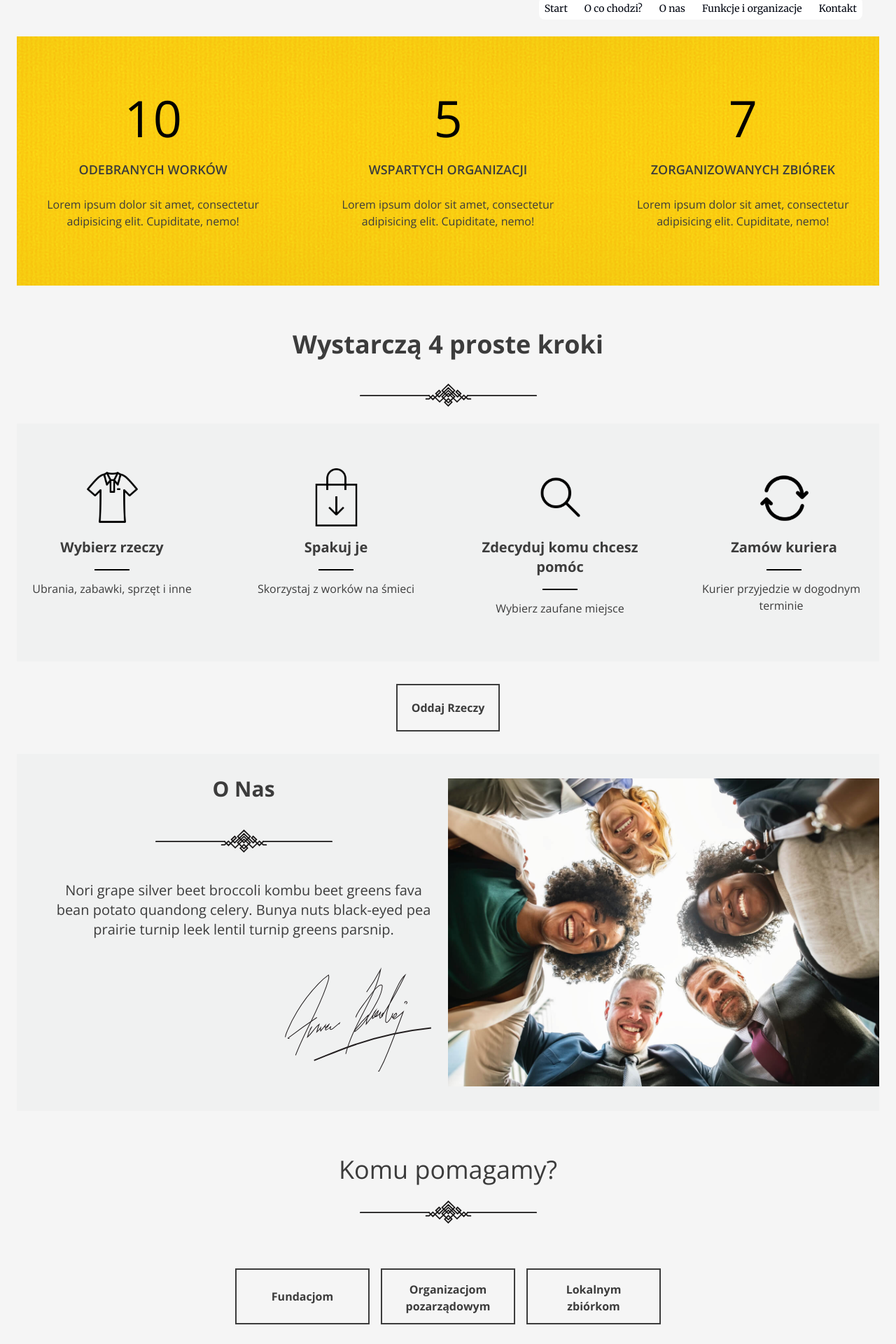
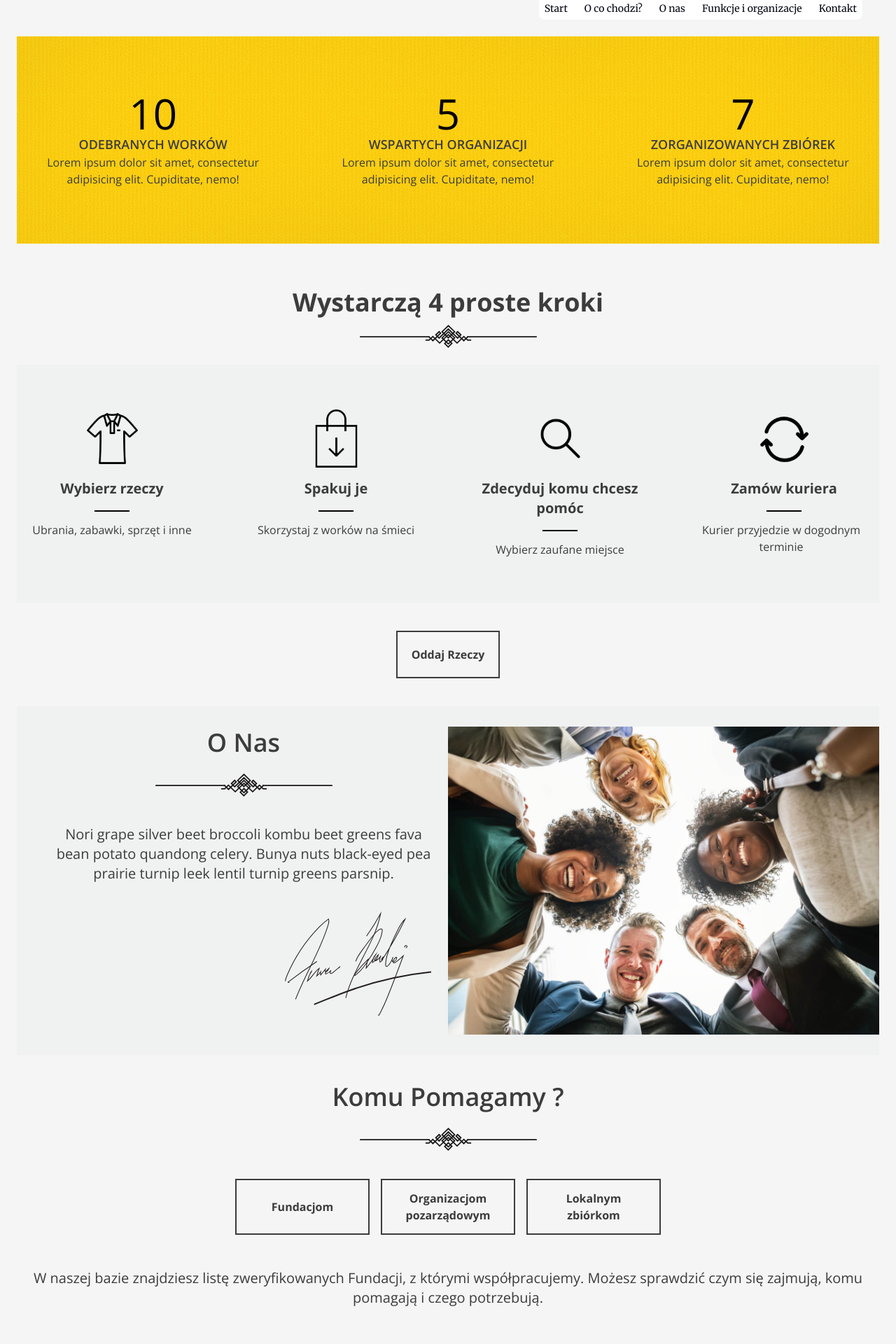
Before and after one commit to sabaudianin/OddajRzeczy, a React (Vite) app: page /#/ in a window 1280 px wide. Shown: the part 80-2000 px from the top of the page at 70% size. Built offline with nearby package versions, Linux system fonts and the light colour scheme.

Commit message:
Basic Refactoring

```diff
--- a/src/components/main_sections/About.jsx
+++ b/src/components/main_sections/About.jsx
@@ -1,14 +1,14 @@
 import React from 'react';
 import People from '../../assets/People.jpg';
-import Decoration from '../../assets/Decoration.svg';
+
 import Signature from '../../assets/Signature.svg';
+import Decor from "./Decor.jsx";
 
 const About = () => {
     return (
-        <section className="flex flex-col lg:flex-row items-center justify-between  bg-primary">
+        <section className=" mt-10 flex flex-col lg:flex-row items-center justify-between  bg-primary">
             <div className="lg:w-1/2 lg:pl-8 mt-8 lg:mt-0 flex flex-col justify-center py-8">
-                <h2 className="text-3xl font-bold mb-4">O Nas</h2>
-                <img src={Decoration} alt="decor" className="mx-auto py-6"/>
+                <Decor text=" O Nas "/>
                 <p className="text-xl m-4 ">
                     Nori grape silver beet broccoli kombu beet greens fava bean potato quandong celery. Bunya nuts
                     black-eyed pea prairie turnip leek lentil turnip greens parsnip.
--- /dev/null
+++ b/src/components/main_sections/CustomNavLink.jsx
@@ -0,0 +1,17 @@
+import React from 'react';
+import {NavLink} from 'react-router-dom'
+
+const CustomNavLink = ({to, children}) => {
+    return (
+        <>
+            <NavLink
+                to={to}
+                className="h-20 w-48 flex items-center justify-center border-2 border-dark  px-6 hover:bg-accent transition duration-200 font-bold text-center"
+            >
+                {children}
+            </NavLink>
+        </>
+    );
+};
+
+export default CustomNavLink;
--- /dev/null
+++ b/src/components/main_sections/CustomSection.jsx
@@ -0,0 +1,11 @@
+import React from 'react';
+
+const CustomSection = ({children}) => {
+    return (
+        <section className="py-10">
+            {children}
+        </section>
+    );
+};
+
+export default CustomSection;
--- /dev/null
+++ b/src/components/main_sections/Decor.jsx
@@ -0,0 +1,15 @@
+import React from 'react';
+import Decoration from "../../assets/Decoration.svg";
+
+const Decor = ({text}) => {
+    return (
+        <div className="text-center">
+            <h2 className="text-3xl font-semibold lg:text-4xl">
+                {text}
+            </h2>
+            <img src={Decoration} alt="decor" className="mx-auto py-6"/>
+        </div>
+    );
+};
+
+export default Decor;
--- a/src/components/main_sections/SimpleSteps.jsx
+++ b/src/components/main_sections/SimpleSteps.jsx
@@ -11,16 +11,15 @@ const SimpleSteps = () => {
 
         <section>
             <div className="flex flex-col items-center mx-auto pt-16  ">
-                <div className="mx-auto  text-center">
+                <div className="mx-auto text-center mb-6">
                     <h2 className="text-3xl font-bold mb-3 lg:text-4xl">
                         Wystarczą 4 proste kroki
                     </h2>
-                    <img src={Decoration} alt="decor" className="mx-auto py-6"/>
+                    <img src={Decoration} alt="decor" className="mx-auto "/>
                 </div>
 
                 <div
                     className="w-full grid mx-auto gap-12 bg-lightes py-16 *:w-full *:col-span-1 *:text-center md:grid-cols-2 xl:grid-cols-4">
-
                     <div>
                         <img src={Icon1} alt="tShirt" className="mx-auto"/>
                         <h4 className="mt-4 mb-2  text-lg font-bold lg:text-xl">
@@ -53,6 +52,7 @@ const SimpleSteps = () => {
                             Wybierz zaufane miejsce
                         </p>
                     </div>
+
                     <div>
                         <img src={Icon4} alt="" className="mx-auto"/>
                         <h4 className="mt-4 mb-2  text-lg font-bold lg:text-xl">
@@ -66,7 +66,7 @@ const SimpleSteps = () => {
 
                 </div>
                 <Link to="/login"
-                      className="border-2 border-dark p-5 my-8 hover:bg-accent transition duration-200 font-bold">
+                      className="border-2 border-dark p-5 mt-10 hover:bg-accent transition duration-200 font-bold">
                     Oddaj Rzeczy
                 </Link>
             </div>
--- a/src/components/main_sections/SimpleStepsButton.jsx
+++ /dev/null
@@ -1,9 +0,0 @@
-import Recct from 'react';
-
-const SimpleStepsButton = () => {
-    return (
-        <button>Oddaj Rzeczy</button>
-    );
-};
-
-export default SimpleStepsButton;
--- a/src/components/main_sections/Three_columns.jsx
+++ b/src/components/main_sections/Three_columns.jsx
@@ -3,37 +3,30 @@ import React from 'react';
 
 const ThreeColumns = () => {
     return (
-        <div>
         <section
-                className="bg-[url('../assets/3 Columns Background.png')] bg-cover bg-center "
-                style={{
-                    backgroundImage: "url('src/assets/3 Columns Background.png')",
-                    backgroundSize: 'cover',
-                    backgroundPosition: 'center',
-                }}
+            className="bg-[url('/3ColumnsBackground.png')] bg-cover bg-center"
         >
             <div className="mx-auto  px-6 py-20  ">
-                    <div
-                        className="flex flex-col gap-20 lg:flex-row *:flex *:flex-col *:items-center *:gap-y-6 *:text-center lg:*:max-w-[49.5rem] lg:*:mx-auto">
+                <div className="flex flex-col gap-20 lg:flex-row ">
                     <div>
-                            <span className='text-7xl text-black'>10</span>
+                        <span className='text-6xl text-black'>10</span>
                         <h3 className='text-lg font-semibold'>ODEBRANYCH WORKÓW</h3>
                         <p>Lorem ipsum dolor sit amet, consectetur adipisicing elit. Cupiditate, nemo!</p>
                     </div>
                     <div>
-                            <span className='text-7xl text-black'>5</span>
+                        <span className='text-6xl text-black'>5</span>
                         <h3 className='text-lg font-semibold'>WSPARTYCH ORGANIZACJI</h3>
                         <p>Lorem ipsum dolor sit amet, consectetur adipisicing elit. Cupiditate, nemo!</p>
                     </div>
                     <div>
-                            <span className='text-7xl text-black'>7</span>
+                        <span className='text-6xl text-black'>7</span>
                         <h3 className='text-lg font-semibold'>ZORGANIZOWANYCH ZBIÓREK</h3>
                         <p>Lorem ipsum dolor sit amet, consectetur adipisicing elit. Cupiditate, nemo!</p>
                     </div>
                 </div>
             </div>
         </section>
-        </div>
+
     );
 };
 
--- a/src/components/main_sections/WhoWeHelp.jsx
+++ b/src/components/main_sections/WhoWeHelp.jsx
@@ -1,37 +1,35 @@
 import React from 'react';
-import Decoration from '../../assets/Decoration.svg';
-import {NavLink, Outlet} from "react-router-dom";
+
+import CustomNavLink from "./CustomNavLink.jsx";
+import Decor from "./Decor.jsx"
+import CustomSection from "./CustomSection.jsx";
+import {Outlet} from "react-router-dom";
 
 const WhoWeHelp = () => {
     return (
-        <section>
+        <CustomSection>
             <div>
-                <h2 className="text-4xl pt-16">Komu pomagamy?</h2>
-                <img src={Decoration} alt="decor" className="mx-auto pt-6"/>
-                <div className="flex items-center justify-center py-16 space-x-4">
-                    <NavLink to='fundations'
-                             className="h-20 w-48 flex items-center justify-center border-2 border-dark py-4 px-6 hover:bg-accent transition duration-200 font-bold text-center">
+                <Decor text="Komu Pomagamy ? "/>
+                <div className="flex items-center justify-center py-4 space-x-4">
+                    <CustomNavLink to='fundations'>
                         Fundacjom
-                    </NavLink>
-                    <NavLink to="organization"
-                             className="h-20 w-48 border-2 border-dark py-4 px-6 hover:bg-accent transition duration-200 font-bold text-center">
+                    </CustomNavLink>
+                    <CustomNavLink to="organization">
                         Organizacjom pozarządowym
-                    </NavLink>
-                    <NavLink to="lokals"
-                             className="h-20 w-48 border-2 border-dark py-4 px-6 hover:bg-accent transition duration-200 font-bold text-center">
+                    </CustomNavLink>
+                    <CustomNavLink to="lokals">
                         Lokalnym zbiórkom
-                    </NavLink>
+                    </CustomNavLink>
                 </div>
-                <p className="text-xl">W naszej bazie znajdziesz listę zweryfikowanych Fundacji, z którymi
+                <p className="text-xl pt-8">W naszej bazie znajdziesz listę zweryfikowanych Fundacji, z którymi
                     współpracujemy. Możesz sprawdzić
                     czym się zajmują, komu pomagają i czego potrzebują.</p>
             </div>
             <div className="p-16">
                 <Outlet/>
             </div>
-        </section>
-    )
-        ;
+        </CustomSection>
+    );
 };
 
 export default WhoWeHelp;
--- a/src/index.css
+++ b/src/index.css
@@ -1,3 +1,3 @@
 @import './styles/tailwind.css';
 @import './styles/globalStyles.css';
-@import './styles/hr.css';
+@import 'styles/customStyles.css';
--- a/src/styles/hr.css
+++ b/src/styles/customStyles.css
@@ -25,3 +25,7 @@
     height: 2px;
     background: #000;
 }
+
+.custom-navLink {
+    @apply h-20 w-48 flex items-center justify-center border-2 border-dark py-4 px-6 hover:bg-accent transition duration-200 font-bold text-center;
+}
```
Also changed, not shown: public/3ColumnsBackground.png (renamed from src/assets/3 Columns Background.png). Lines whose indentation alone changed are shown as unchanged.
